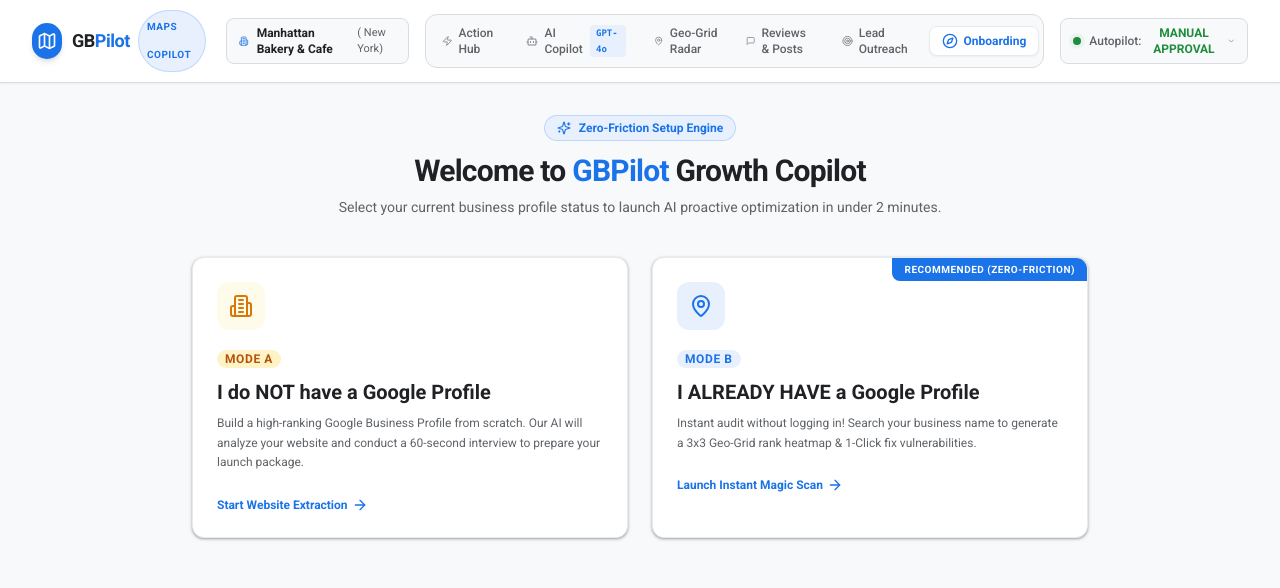
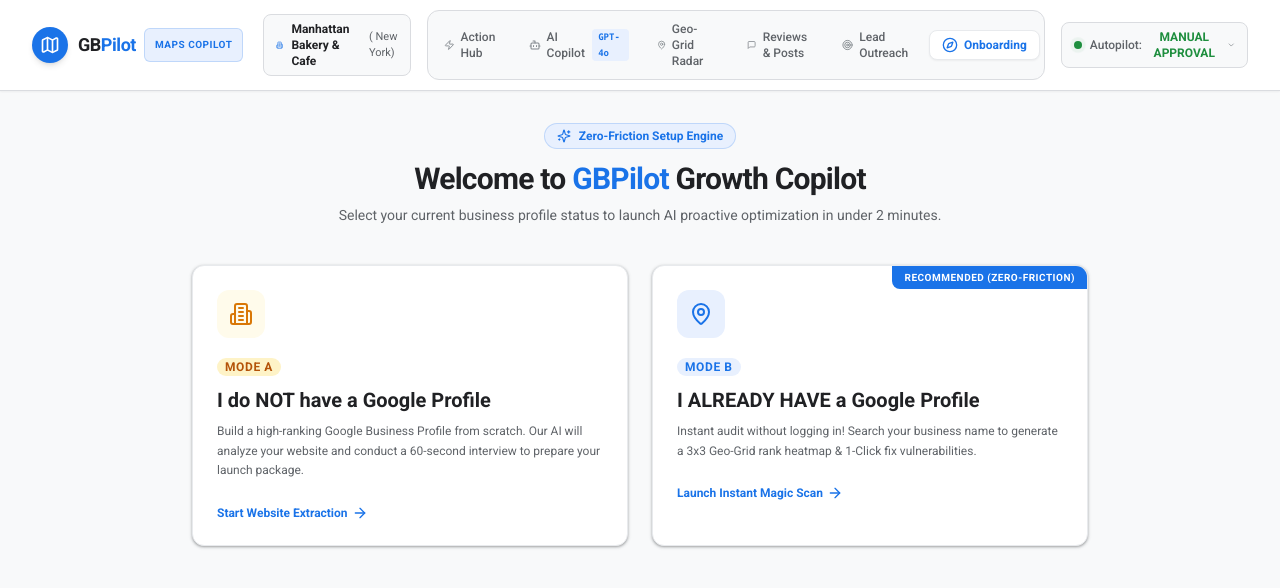
Before and after one commit to banzaimarketingdubai-dot/gbpilot-saas, a Next.js app: page /onboarding in a window 1280 px wide. Shown: the top 588 px of the page. Built offline with nearby package versions, Linux system fonts and the light colour scheme.

Commit message:
UI: Refine MAPS COPILOT badge design to single-line rounded-md Material pill

```diff
--- a/src/components/Navbar.tsx
+++ b/src/components/Navbar.tsx
@@ -61,9 +61,9 @@
               <Map className="w-5 h-5 text-white" />
             </div>
             <div>
-              <span className="text-lg font-bold tracking-tight text-google-text-primary flex items-center">
+              <span className="text-lg font-extrabold tracking-tight text-google-text-primary flex items-center">
                 GB<span className="text-google-blue">Pilot</span>
-                <span className="ml-2 px-2 py-0.5 text-[10px] font-bold tracking-wider bg-google-blue-light text-google-blue rounded-full border border-google-blue/20">
+                <span className="ml-2 px-2.5 py-0.5 text-[10px] font-bold tracking-wider bg-google-blue-light text-google-blue rounded-md border border-google-blue/20 whitespace-nowrap">
                   MAPS COPILOT
                 </span>
               </span>
```
